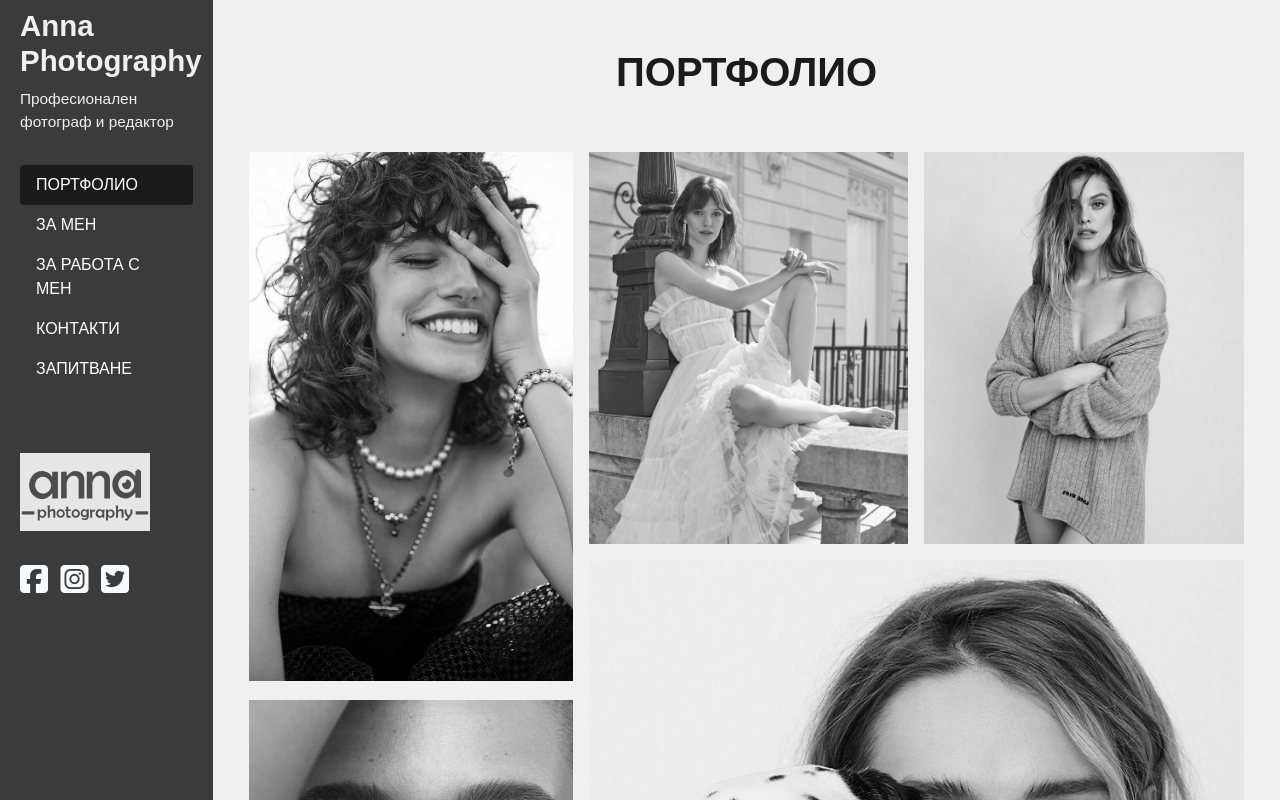
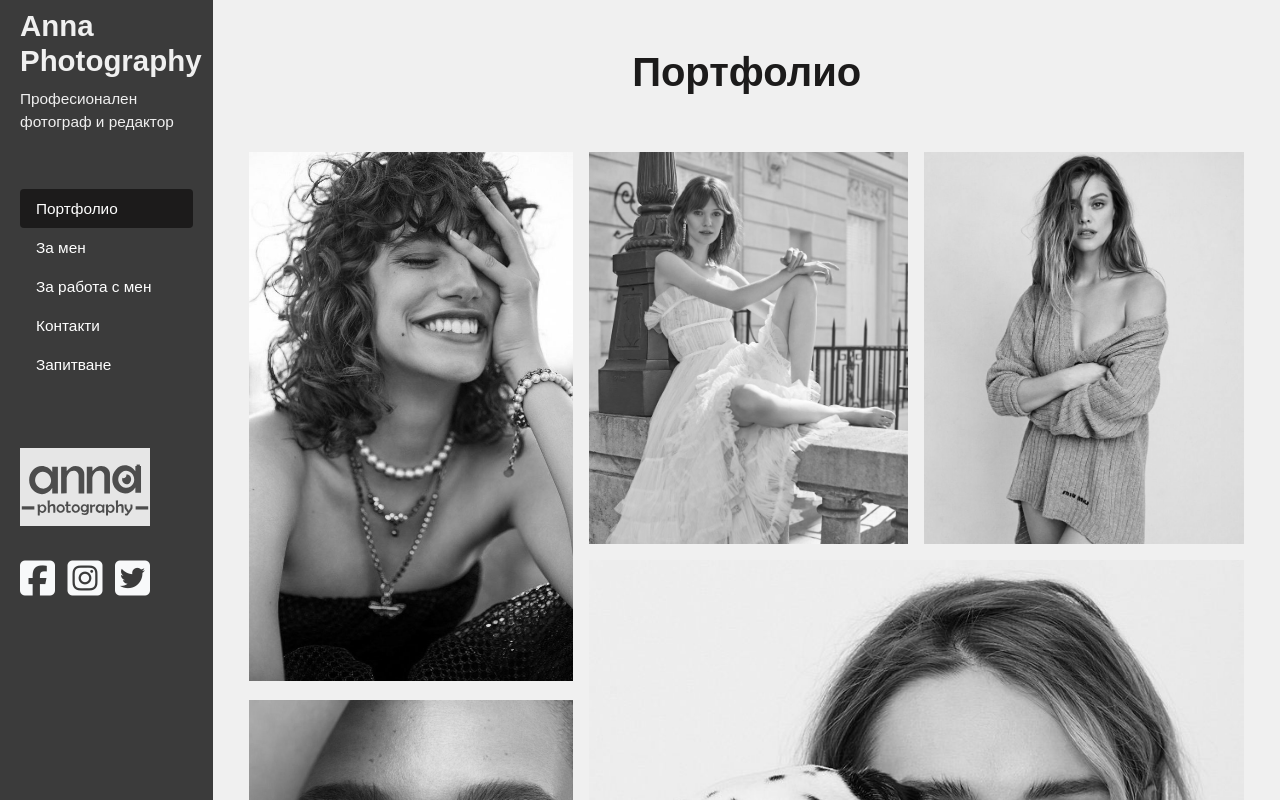
Before and after one commit to AlexT02/html, a plain HTML site: page index.html in a window 1280 px wide. Drawn offline with nearby package versions, Linux system fonts and the light colour scheme; a web font is replaced by a local one.

Commit message:
no message

```diff
--- a/index.html
+++ b/index.html
@@ -82,7 +82,7 @@
                         <p>Професионален<br>фотограф и редактор</p>
                     </div>
                     <nav id="navbar"
-                        class="navbar navbar-light bg-transparent flex-column align-items-stretch p-2 text-uppercase my-4">
+                        class="navbar navbar-light bg-transparent flex-column align-items-stretch p-2 my-5">
                         <nav class="nav nav-pills flex-column w-100">
                             <a class="nav-link active" href="#portfolio">Портфолио</a>
                             <a class="nav-link" href="#zaMen">За мен</a>
@@ -94,11 +94,11 @@
                             </div>
                             <div class="my-3">
                                 <a href="https://www.facebook.com/" target="_blank" rel="noopener noreferrer" class="text-decoration-none link-light"><i
-                                        class="fa-brands fa-facebook-square fa-2x "></i></a>
+                                        class="fa-brands fa-facebook-square"></i></a>
                                 <a href="https://www.instagram.com/" target="_blank" rel="noopener noreferrer" class="text-decoration-none link-light"><i
-                                        class="fa-brands fa-instagram-square fa-2x mx-2"></i></a>
+                                        class="fa-brands fa-instagram-square mx-2"></i></a>
                                 <a href="https://twitter.com/" target="_blank" rel="noopener noreferrer" class="text-decoration-none link-light"><i
-                                        class="fa-brands fa-twitter-square fa-2x "></i></a>
+                                        class="fa-brands fa-twitter-square"></i></a>
                             </div>
                         </nav>
                     </nav>
@@ -108,7 +108,7 @@
                 data-bs-target="#navbar" data-bs-offset="0" tabindex="0">
                 <div class="container">
                     <section id="snimki" class="mb-5">
-                        <h2 id="portfolio" class="text-center py-5 text-uppercase fw-bolder fs-1">Портфолио</h2>
+                        <h2 id="portfolio" class="text-center py-5 fw-bolder fs-1">Портфолио</h2>
                         <div class="row mb-3 g-0">
                             <div class="col-xl-4 col-12 pe-xl-2 pb-xl-0 pb-2">
                                 <div class="row h-100 align-content-between g-0">
--- a/style.css
+++ b/style.css
@@ -9,8 +9,11 @@ h1 {
     background-color: rgb(59, 59, 59);
     color: rgb(240, 240, 240);
 }
-.navigation p {
+.navigation p, nav .nav-link {
     font-size: 1.2vw;
+}
+.navbar-nav .nav-link {
+    font-size: 1.5rem;
 }
 .nav-link {
     color: rgb(240, 240, 240);
@@ -27,6 +30,9 @@ h1 {
 .nav-pills .show>.nav-link {
     color: rgb(240, 240, 240);
     background-color: rgb(28, 27, 27);
+}
+nav .fa-brands{
+    font-size: 2.5rem;
 }
 .offcanvas-body,
 .offcanvas-header {
```
